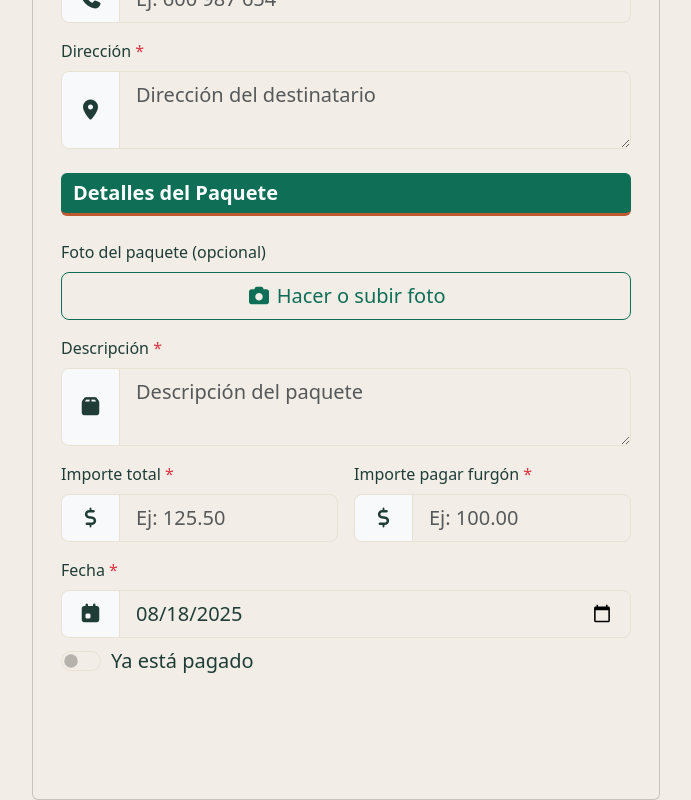
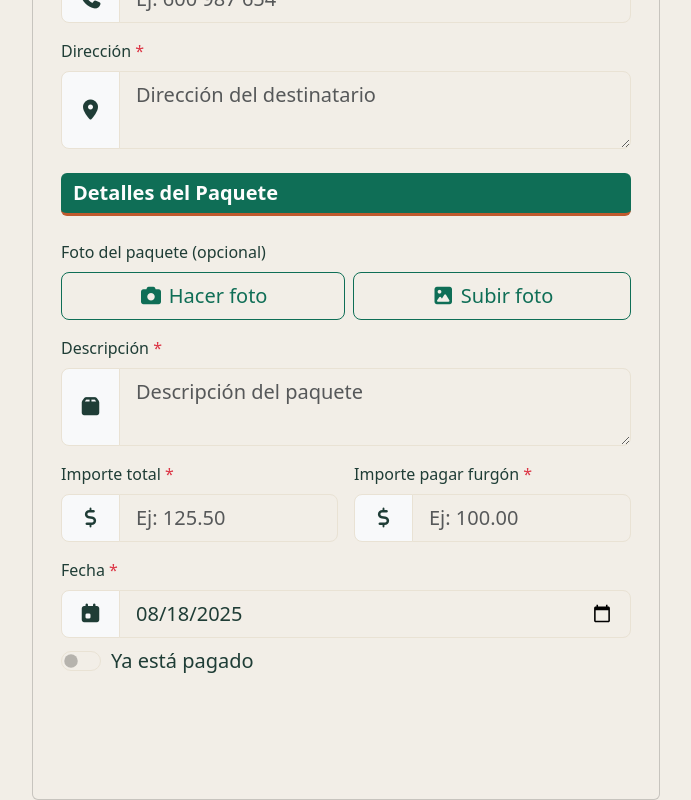
Before and after one commit to Roberjr10/furgon-fuente-vue, a Vue app: page /create in a window 1280 px wide. Shown: the part 846-1646 px from the top of the page, without its empty margins (294-985 px from the left). Built offline with nearby package versions, Linux system fonts and the light colour scheme; sample sign-in values are in the browser's storage.

Commit message:
Separar en dos botones: hacer foto (cámara) y subir foto (galería)
Confiar en que el navegador muestre ambas opciones en un solo input
no fue confiable en el celular del usuario; dos inputs explícitos
(uno con capture, otro sin) resuelven esto sin depender del navegador.

```diff
--- a/src/views/CargaRapidaView.vue
+++ b/src/views/CargaRapidaView.vue
@@ -145,10 +145,17 @@
           <div v-if="fotoPreviewUrl" class="mb-2 text-center">
             <img :src="fotoPreviewUrl" alt="Foto del paquete" class="cr-foto-preview img-thumbnail">
           </div>
-          <button type="button" class="cr-foto-btn" @click="$refs.inputFoto.click()">
-            <i class="fa-solid fa-camera"></i> {{ fotoPreviewUrl ? 'Cambiar foto' : 'Hacer o subir foto' }} <span class="opt">(opcional)</span>
-          </button>
-          <input ref="inputFoto" type="file" accept="image/*" class="d-none" @change="onFotoSeleccionada">
+          <div class="d-flex gap-2">
+            <button type="button" class="cr-foto-btn flex-fill" @click="$refs.inputFotoCamara.click()">
+              <i class="fa-solid fa-camera"></i> {{ fotoPreviewUrl ? 'Cambiar' : 'Hacer foto' }}
+            </button>
+            <button type="button" class="cr-foto-btn flex-fill" @click="$refs.inputFotoGaleria.click()">
+              <i class="fa-solid fa-image"></i> Subir foto
+            </button>
+          </div>
+          <span class="opt d-block text-center mt-1">(opcional)</span>
+          <input ref="inputFotoCamara" type="file" accept="image/*" capture="environment" class="d-none" @change="onFotoSeleccionada">
+          <input ref="inputFotoGaleria" type="file" accept="image/*" class="d-none" @change="onFotoSeleccionada">
         </div>
 
         <div class="cr-toggle-row">
--- a/src/views/CreateView.vue
+++ b/src/views/CreateView.vue
@@ -120,10 +120,16 @@
                     <i class="fa-solid fa-trash"></i> Quitar foto
                 </button>
             </div>
-            <button v-else type="button" class="btn btn-outline-primary btn-lg w-100" @click="$refs.inputFoto.click()">
-                <i class="fa-solid fa-camera"></i> Hacer o subir foto
-            </button>
-            <input ref="inputFoto" type="file" accept="image/*" class="d-none" @change="onFotoSeleccionada">
+            <div v-else class="d-flex gap-2">
+                <button type="button" class="btn btn-outline-primary btn-lg flex-fill" @click="$refs.inputFotoCamara.click()">
+                    <i class="fa-solid fa-camera"></i> Hacer foto
+                </button>
+                <button type="button" class="btn btn-outline-primary btn-lg flex-fill" @click="$refs.inputFotoGaleria.click()">
+                    <i class="fa-solid fa-image"></i> Subir foto
+                </button>
+            </div>
+            <input ref="inputFotoCamara" type="file" accept="image/*" capture="environment" class="d-none" @change="onFotoSeleccionada">
+            <input ref="inputFotoGaleria" type="file" accept="image/*" class="d-none" @change="onFotoSeleccionada">
         </div>
 
         <div class="col-12">
--- a/src/views/EditView.vue
+++ b/src/views/EditView.vue
@@ -89,10 +89,16 @@
             <div v-if="fotoPreviewUrl" class="mb-2 text-center">
                 <img :src="fotoPreviewUrl" alt="Foto del paquete" class="foto-preview img-thumbnail">
             </div>
-            <button type="button" class="btn btn-outline-primary btn-lg w-100" @click="$refs.inputFoto.click()">
-                <i class="fa-solid fa-camera"></i> {{ fotoPreviewUrl ? 'Cambiar foto' : 'Hacer o subir foto' }}
-            </button>
-            <input ref="inputFoto" type="file" accept="image/*" class="d-none" @change="onFotoSeleccionada">
+            <div class="d-flex gap-2">
+                <button type="button" class="btn btn-outline-primary btn-lg flex-fill" @click="$refs.inputFotoCamara.click()">
+                    <i class="fa-solid fa-camera"></i> {{ fotoPreviewUrl ? 'Cambiar' : 'Hacer foto' }}
+                </button>
+                <button type="button" class="btn btn-outline-primary btn-lg flex-fill" @click="$refs.inputFotoGaleria.click()">
+                    <i class="fa-solid fa-image"></i> Subir foto
+                </button>
+            </div>
+            <input ref="inputFotoCamara" type="file" accept="image/*" capture="environment" class="d-none" @change="onFotoSeleccionada">
+            <input ref="inputFotoGaleria" type="file" accept="image/*" class="d-none" @change="onFotoSeleccionada">
         </div>
 
         <div class="col-12">
```
